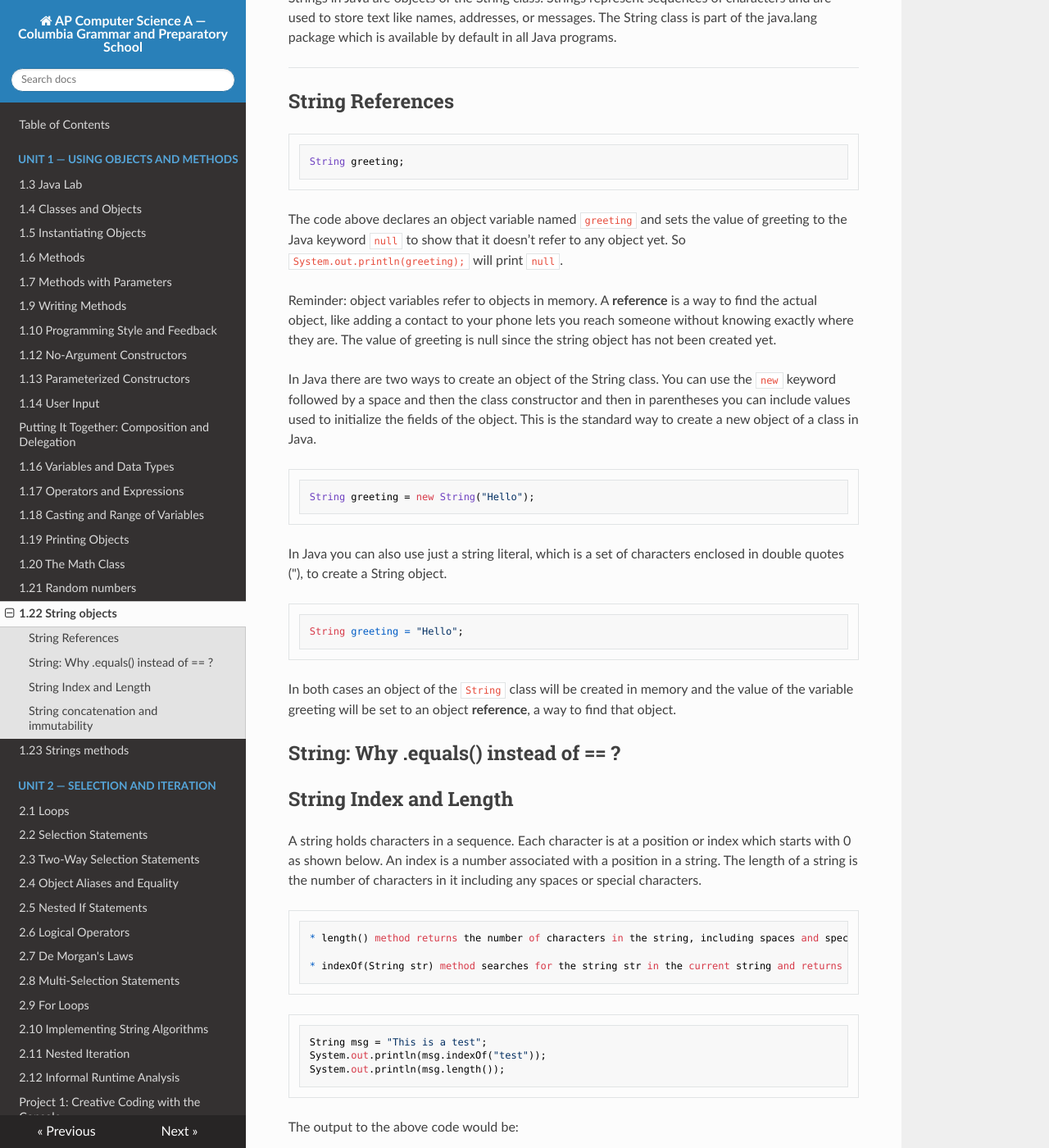
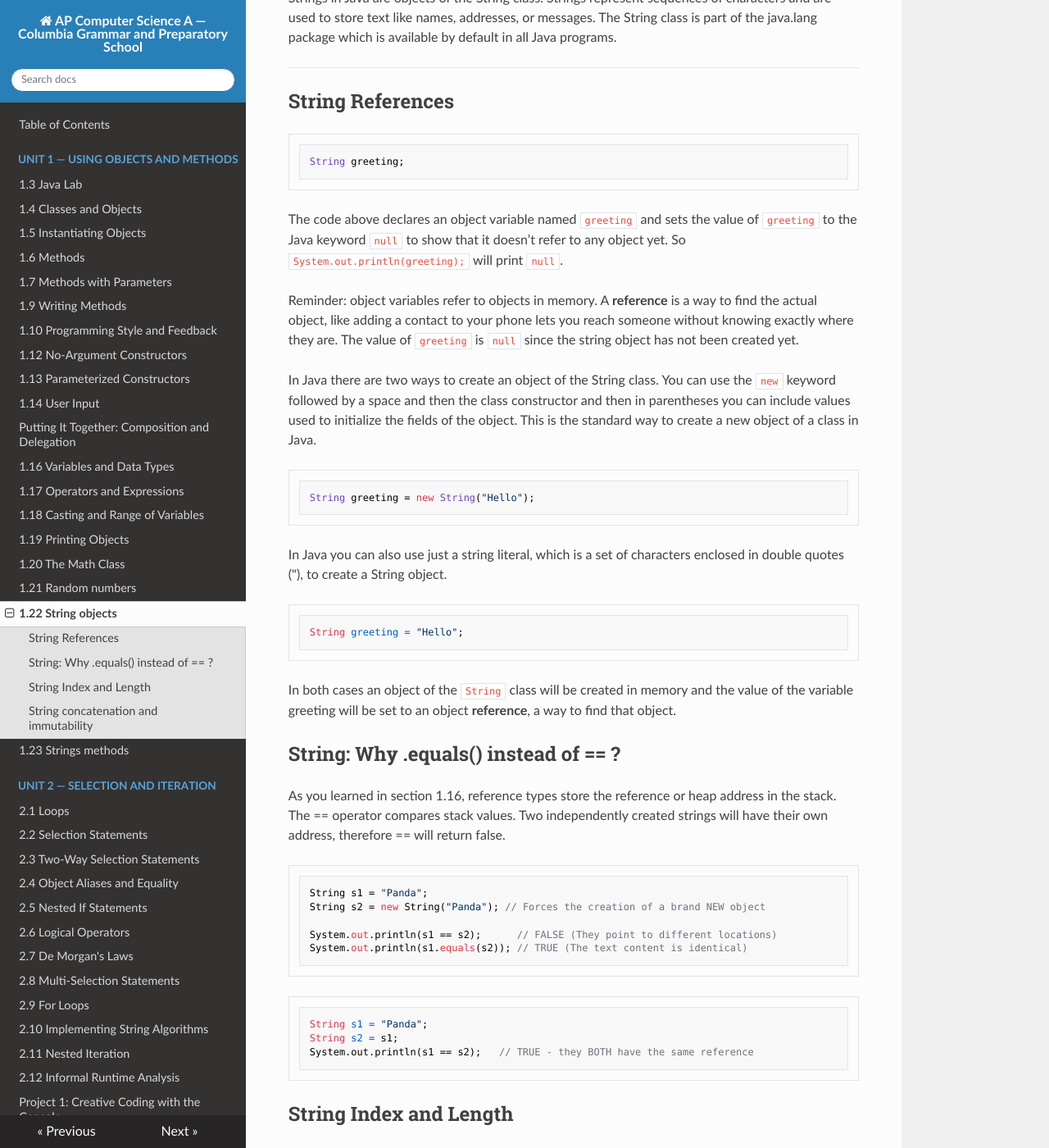
Before and after one commit to kjergens/apcsa-site, an MkDocs documentation site: the page built from docs/unit1/notes_22_strings.md, in a window 1280 px wide and 1400 px high, scrolled down 222 px. Shown: the whole window at 82% size. Built offline with MkDocs 1.6.1, drawn with Linux system fonts in a browser that asks for light colours; nearby versions of some CDN libraries.

Commit message:
filling out .equals() section

````diff
--- a/docs/unit1/notes_22_strings.md
+++ b/docs/unit1/notes_22_strings.md
@@ -11,9 +11,9 @@ Strings in Java are objects of the String class. Strings represent sequences of
 String greeting;
 ```
 
-The code above declares an object variable named `greeting` and sets the value of greeting to the Java keyword `null` to show that it doesn’t refer to any object yet. So `System.out.println(greeting);` will print `null`.
+The code above declares an object variable named `greeting` and sets the value of `greeting` to the Java keyword `null` to show that it doesn’t refer to any object yet. So `System.out.println(greeting);` will print `null`.
 
-Reminder: object variables refer to objects in memory. A **reference** is a way to find the actual object, like adding a contact to your phone lets you reach someone without knowing exactly where they are. The value of greeting is null since the string object has not been created yet.
+Reminder: object variables refer to objects in memory. A **reference** is a way to find the actual object, like adding a contact to your phone lets you reach someone without knowing exactly where they are. The value of `greeting` is `null` since the string object has not been created yet.
 
 
 In Java there are two ways to create an object of the String class. You can use the `new` keyword followed by a space and then the class constructor and then in parentheses you can include values used to initialize the fields of the object. This is the standard way to create a new object of a class in Java.
@@ -32,6 +32,22 @@ In both cases an object of the `String` class will be created in memory and the
 
 
 ## String: Why .equals() instead of == ?
+
+As you learned in section 1.16, reference types store the reference or heap address in the stack. The == operator compares stack values. Two independently created strings will have their own address, therefore == will return false.
+
+```java
+String s1 = "Panda";
+String s2 = new String("Panda"); // Forces the creation of a brand NEW object
+
+System.out.println(s1 == s2);      // FALSE (They point to different locations)
+System.out.println(s1.equals(s2)); // TRUE (The text content is identical)
+```
+
+```java
+String s1 = "Panda";
+String s2 = s1;
+System.out.println(s1 == s2);   // TRUE - they BOTH have the same reference
+```
 
 
 ## String Index and Length
````
